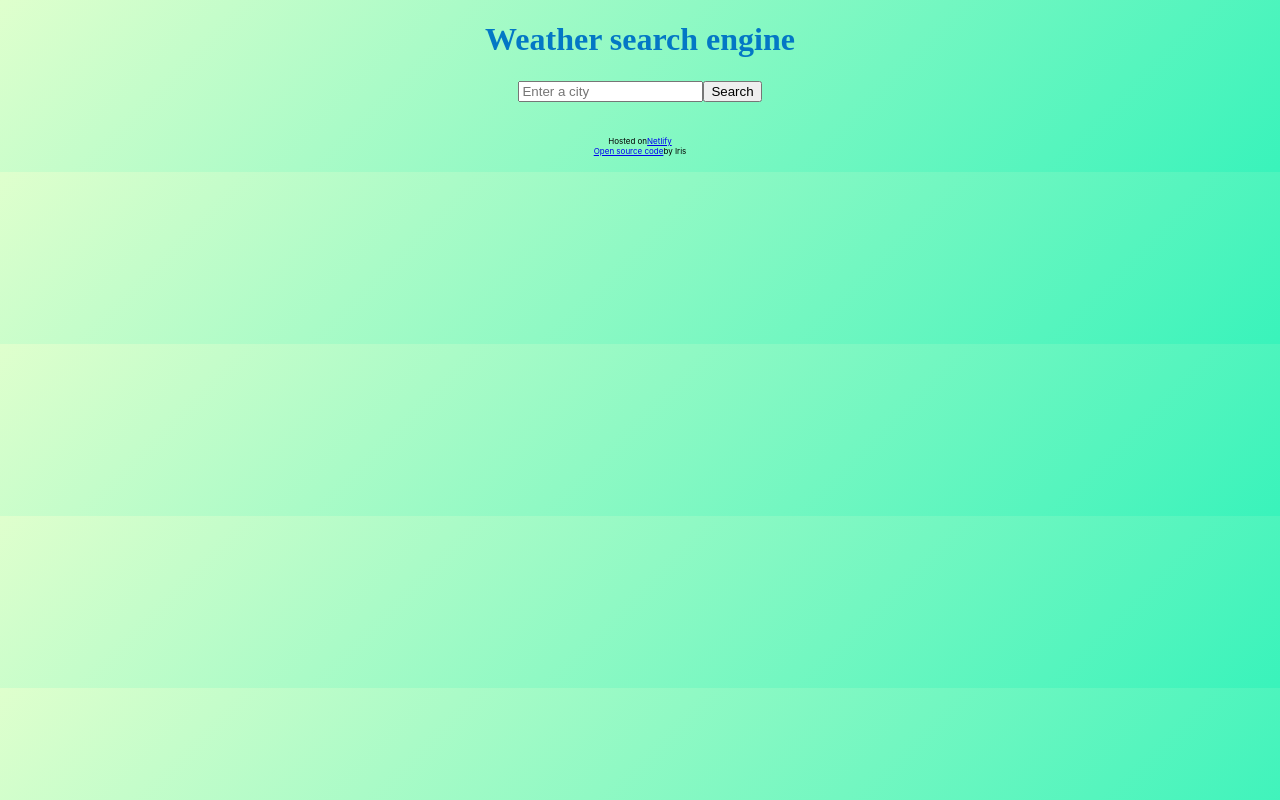
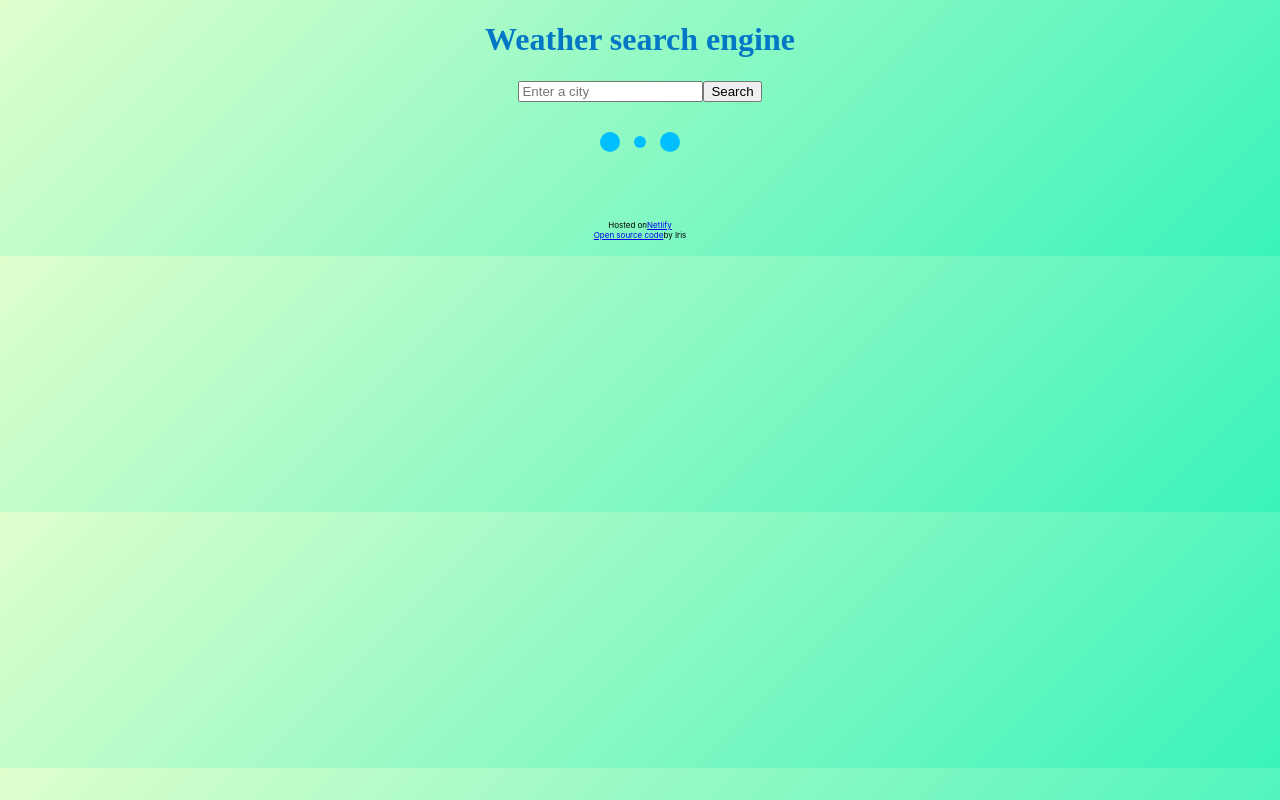
Before and after one commit to Iris-Magdelyns/weather-app-react, a React (Create React App) app: page / in a window 1280 px wide. Built offline with nearby package versions, Linux system fonts and the light colour scheme.

Commit message:
Added loader

```diff
--- a/package.json
+++ b/package.json
@@ -9,6 +9,7 @@
     "axios": "^0.21.0",
     "react": "^17.0.1",
     "react-dom": "^17.0.1",
+    "react-loader-spinner": "^3.1.14",
     "react-scripts": "4.0.0",
     "web-vitals": "^0.2.4"
   },
--- a/src/Search.js
+++ b/src/Search.js
@@ -1,6 +1,7 @@
 import React, { useState } from "react";
 import axios from "axios";
 import './Search.css';
+import Loader from 'react-loader-spinner';
 
 export default function Search() {
   let [city, setCity] = useState("null");
@@ -24,7 +25,7 @@ export default function Search() {
   );
 
   function showTemperature(response) {
-      console.log(response);
+     console.log(response);
     setInfoWeather(true);
     setWeather({
       temperature: response.data.main.temp,
@@ -64,6 +65,8 @@ export default function Search() {
       </div>
     );
   } else {
-    return <div className = "Search">{SearchEngine}</div>;
+    return <div className = "Search">{SearchEngine}
+    <Loader type="ThreeDots" color="#00BFFF" height={80} width={80} />
+    </div>;
   }
 }
```
Also changed, not shown: 2 other files (tests, documents, lock files or other folders).
